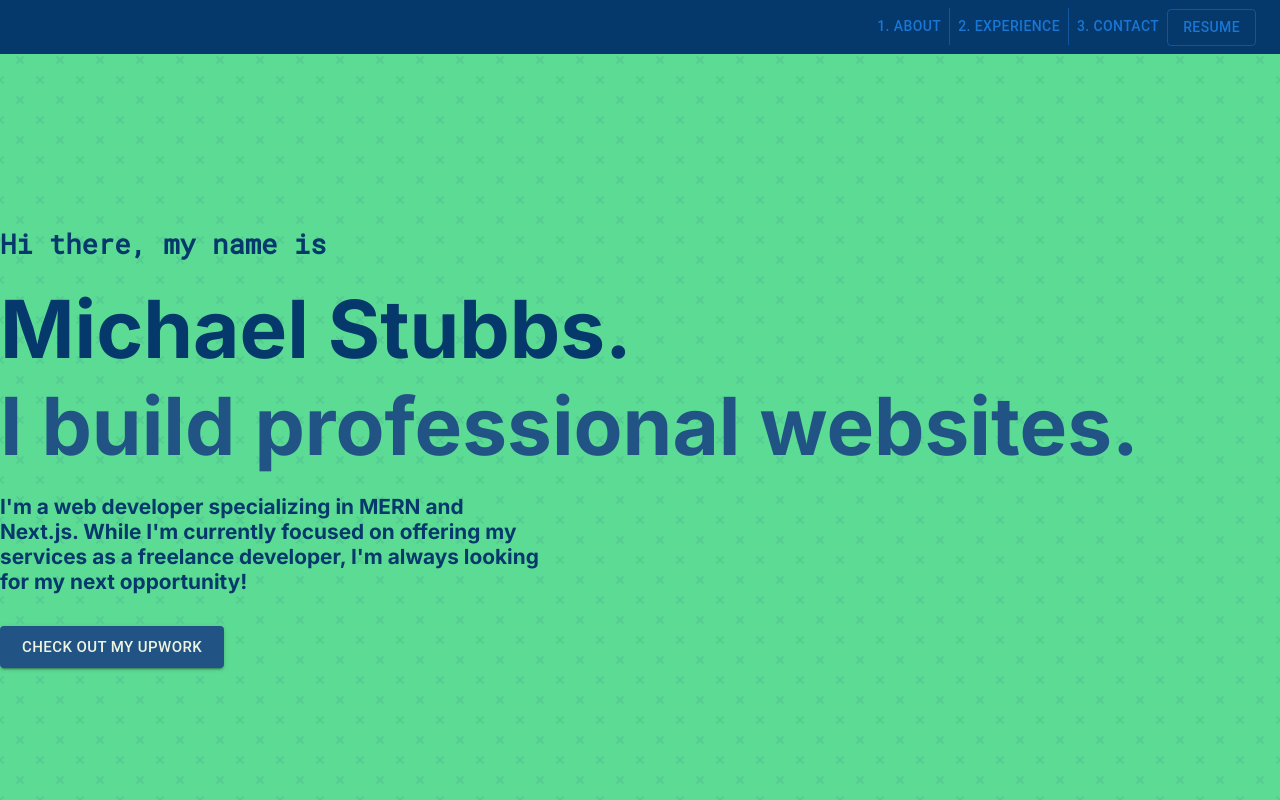
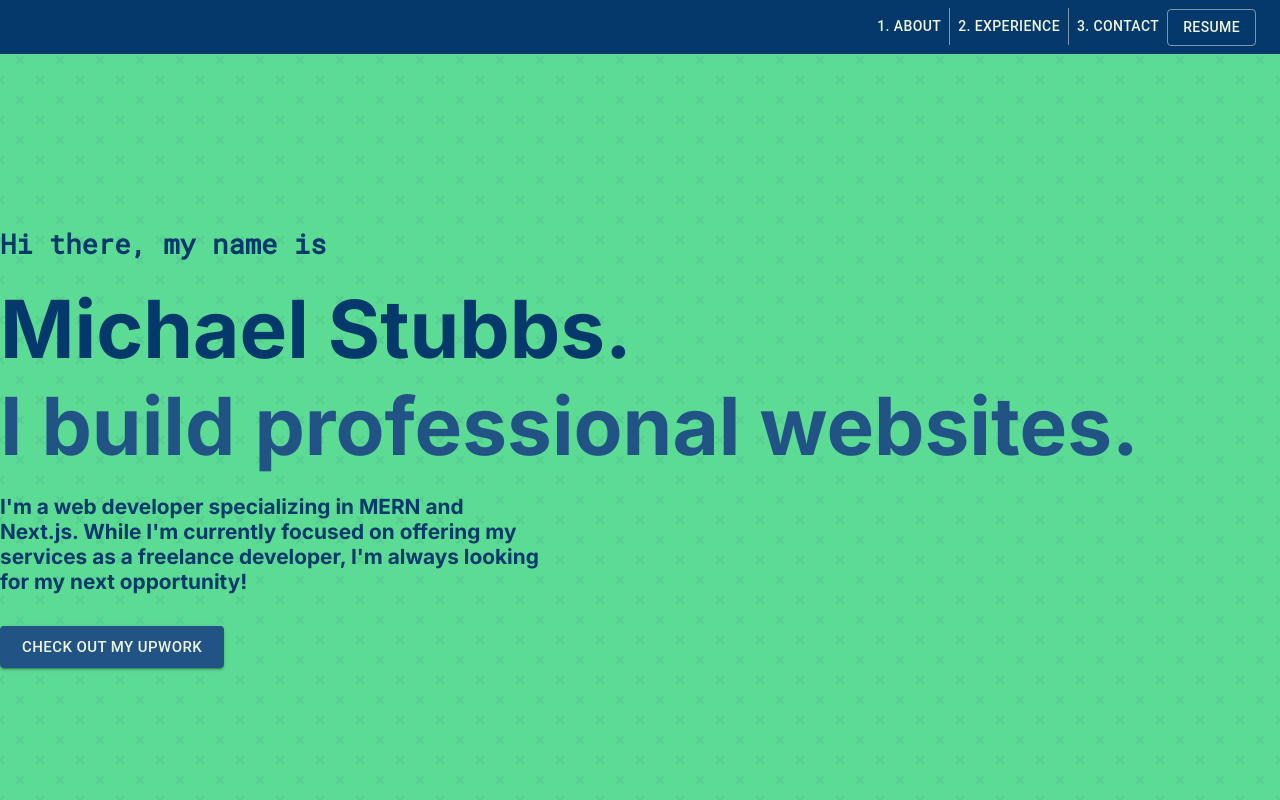
Before and after one commit to michael-stubbs/Portfolio, a React (Create React App) app: page / in a window 1280 px wide. Shown: the top 800 px of the page. Built offline with nearby package versions, Linux system fonts and the light colour scheme.

Commit message:
format navbar

```diff
--- a/src/components/Header.jsx
+++ b/src/components/Header.jsx
@@ -1,15 +1,25 @@
-import { Button, ButtonGroup } from "@mui/material";
+import { Button, ButtonGroup, createTheme, ThemeProvider } from "@mui/material";
+
+const theme = createTheme({
+  palette: {
+    primary: {
+      main: "#EDF5E1",
+    },
+  },
+});
 
 function Header() {
   return (
     <div className="navbar">
       <div className="BtnGroup">
+        <ThemeProvider theme={theme}>
           <ButtonGroup color="primary" variant="text" classname="">
             <Button>1. About</Button>
             <Button>2. Experience</Button>
             <Button>3. Contact</Button>
           </ButtonGroup>
           <Button variant="outlined">Resume</Button>
+        </ThemeProvider>
       </div>
     </div>
   );
```
Lines whose indentation alone changed are shown as unchanged.
